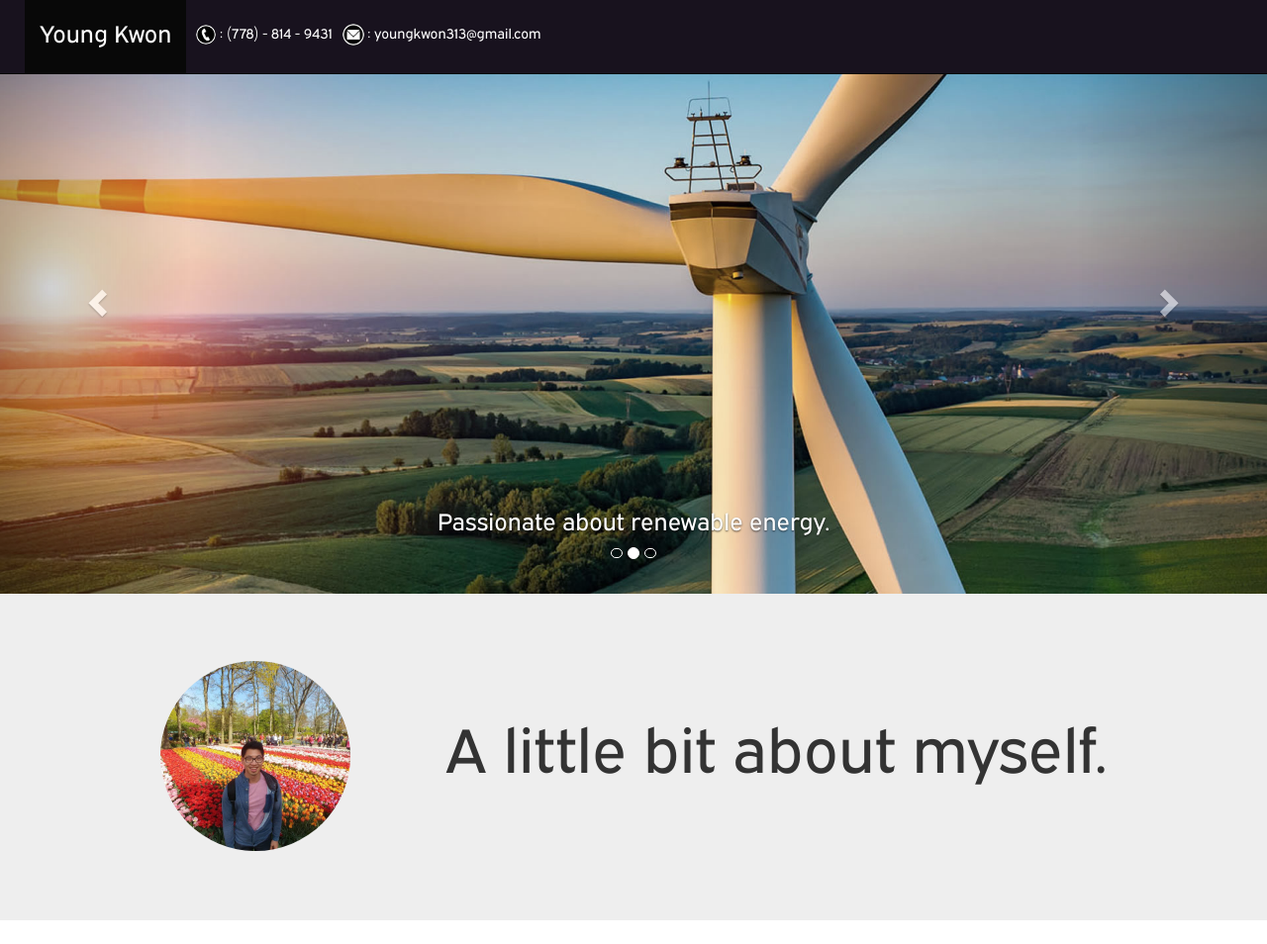
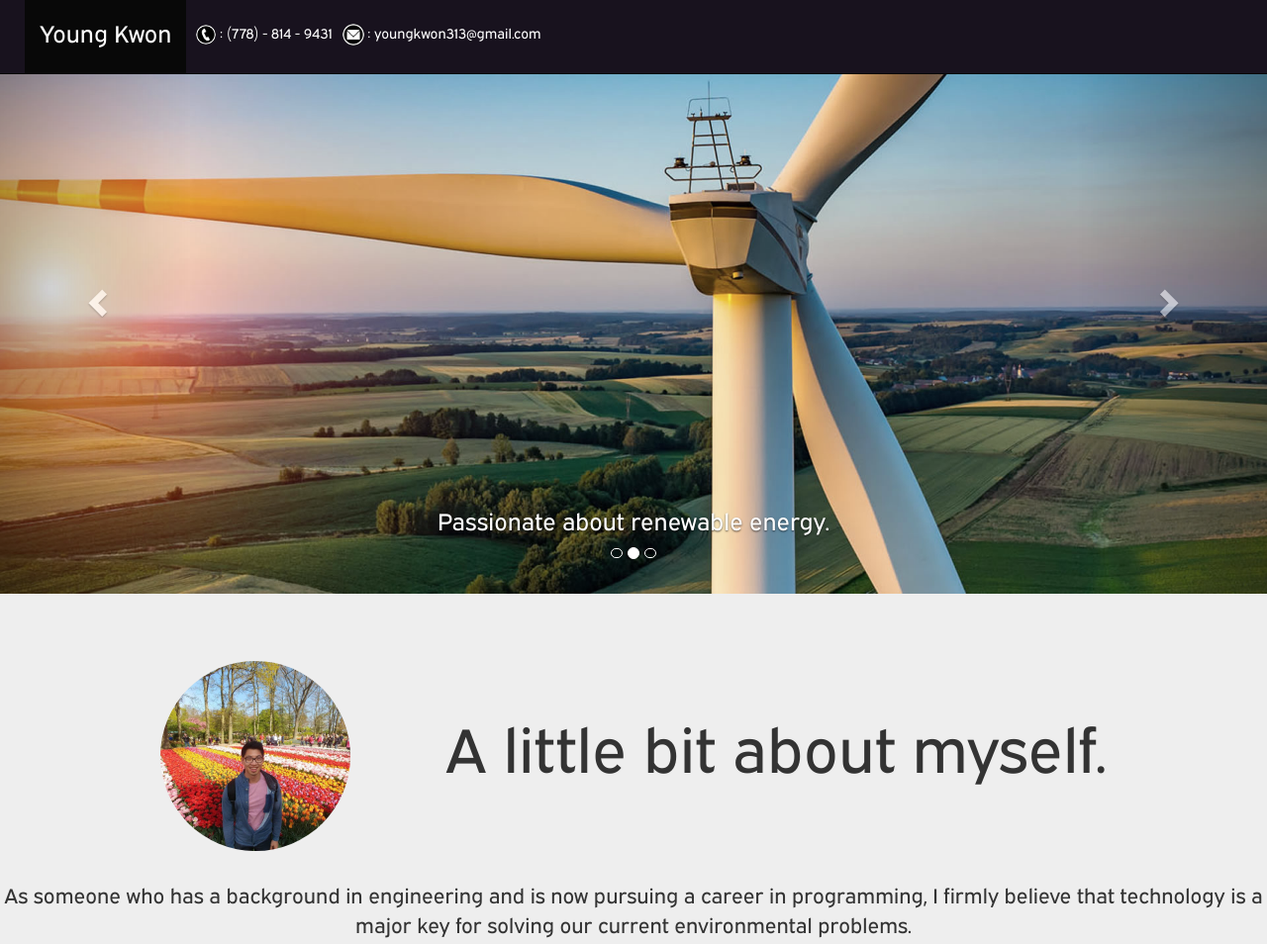
Before and after one commit to youngk313/youngk313.github.io, a plain HTML site: page index.html in a window 1280 px wide. Shown: the top 954 px of the page at 99% size. Drawn offline with nearby package versions, Linux system fonts and the light colour scheme.

Commit message:
description added

```diff
--- a/index.html
+++ b/index.html
@@ -64,7 +64,8 @@
       </a>
     </div>
     <div id = "About" class = "jumbotron text-center" offset = "">
-      <h1><img style = "width: 15vw; " src = "./Website/images/profPic.jpg" alt = "profilePic" class = "img-circle"> &emsp; A little bit about myself.</h1>
+      <h1><img style = "width: 15vw; " src = "./Website/images/profPic.jpg" alt = "profilePic" class = "img-circle"> &emsp; A little bit about myself.</h1><br/>
+      <p>As someone who has a background in engineering and is now pursuing a career in programming, I firmly believe that technology is a major key for solving our current environmental problems.</p>
     </div>
     <ul class = "nav nav-tabs">
       <li class = "active"><a data-toggle = "tab" href = "#Employment"> Employment</a></li>
@@ -140,7 +141,7 @@
       <br/>
       <div class ="row">
         <div id = "project1" class = "col-sm-4">
-          <h3><a style = "color:black; text-decoration: none;" href = "https://foodkeep.firebaseapp.com/" target="_blank">FoodKeep</a></h3>
+          <h3><a style = "color:black; text-decoration: none;" href = "https://github.com/esuom1/FoodKeep" target="_blank">FoodKeep</a></h3>
         </div>
         <div class = "col-sm-6 text-left">
           <p>A web application that provides users a platform to keep track of their food items and expiry dates of those food items. It was built using BootStrap, CSS, HTML, JavaScript, and JQuery. </p>
```
